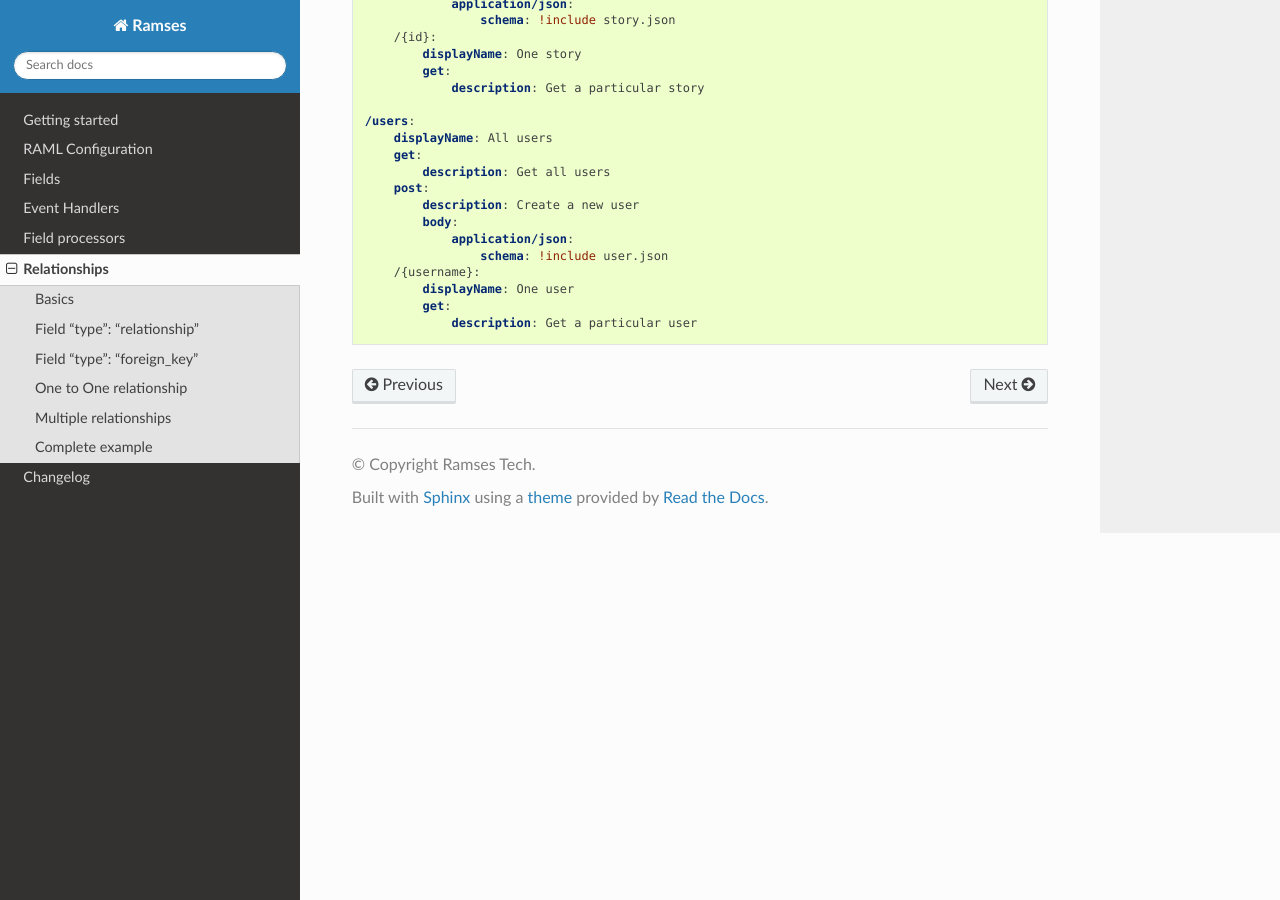
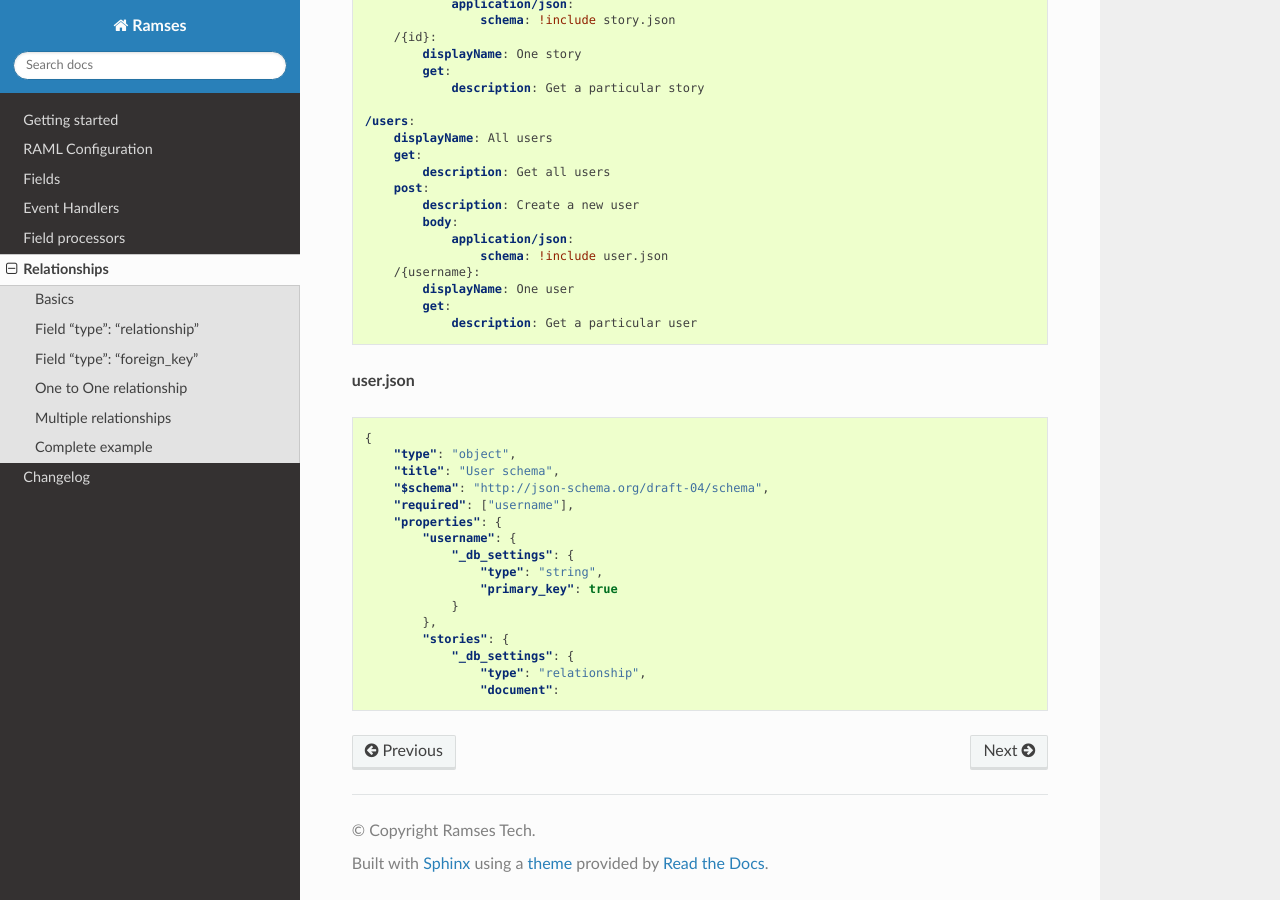
Before and after one commit to FilledOfCode/Larkord, a Sphinx documentation site: the page built from docs/source/relationships.rst, in a window 1280 px wide and 900 px high, scrolled down 4433 px. Built offline with Sphinx 7.4.7 and the Read the Docs theme 2.0.0, drawn with Linux system fonts in a browser that asks for light colours; pages that are not in the unit, such as notebooks, are missing from menus.

Commit message:
Small adjustments

```diff
--- a/docs/source/relationships.rst
+++ b/docs/source/relationships.rst
@@ -230,3 +230,25 @@ Complete example
             displayName: One user
             get:
                 description: Get a particular user
+
+
+**user.json**
+
+.. code-block:: json
+
+    {
+        "type": "object",
+        "title": "User schema",
+        "$schema": "http://json-schema.org/draft-04/schema",
+        "required": ["username"],
+        "properties": {
+            "username": {
+                "_db_settings": {
+                    "type": "string",
+                    "primary_key": true
+                }
+            },
+            "stories": {
+                "_db_settings": {
+                    "type": "relationship",
+                    "document":
```
